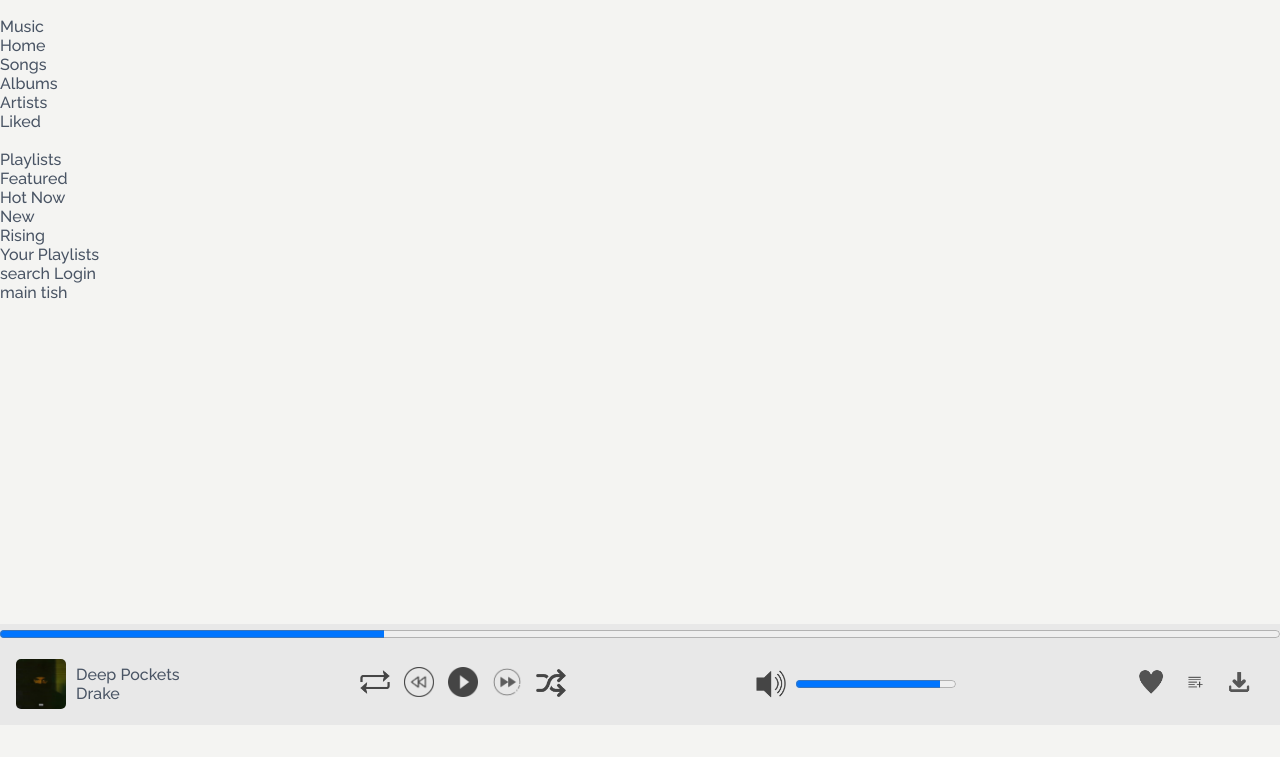
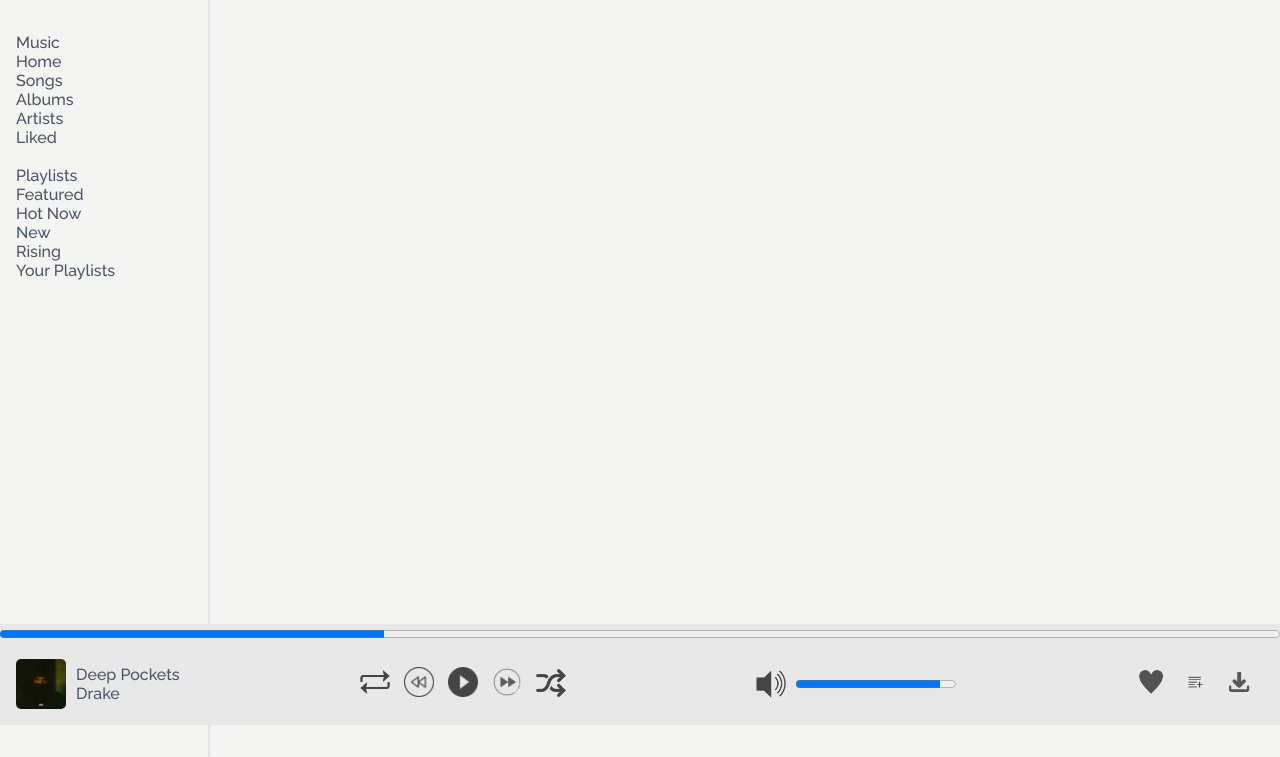
Before and after one commit to craig-tanaka/IndiJams, a plain HTML site: page public/index.html in a window 1280 px wide. Shown: the part 75-832 px from the top of the page. Before the commit the page ends 800 px from the top, so only its background shows below. Drawn offline with nearby package versions, Linux system fonts and the light colour scheme; some packages are replaced by stand-ins of ours.

Commit message:
sidebar styling

```diff
--- a/public/index.html
+++ b/public/index.html
@@ -27,7 +27,7 @@
 
 <body>
 
-  <aside>
+  <aside id="sidebar">
     <div id="site-brand">
       <h1 id="site-title">IndiJams</h1>
       <small id="site-subtitle">The Best Tunes in the South</small>
--- a/public/style.css
+++ b/public/style.css
@@ -9,8 +9,20 @@ html{
     sans-serif;
 }
 
+body{
+    display: flex;
+    width: 100vw;
+    box-sizing: border-box;
+}
 
-/* #region Sidebar */
+/* #region Aside/ Sidebar */
+#sidebar{
+    width: 11rem;
+    box-shadow: 1px 0 2px 0 #bbbfca91;
+    height: 100vh;
+    padding: 1rem;
+}
+
 #site-title {
     font-family: 'Playfair Display', serif;
     font-size: 2rem;
```
